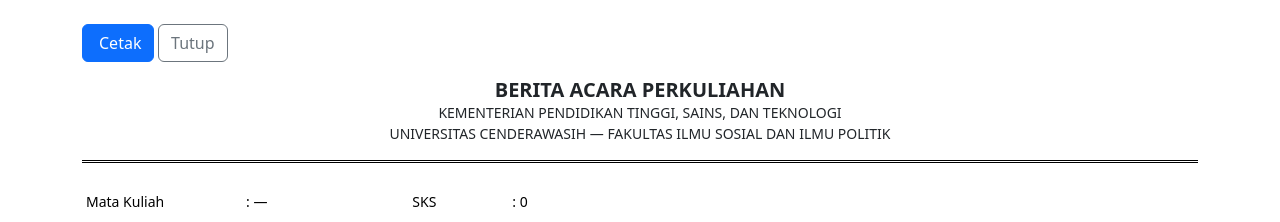
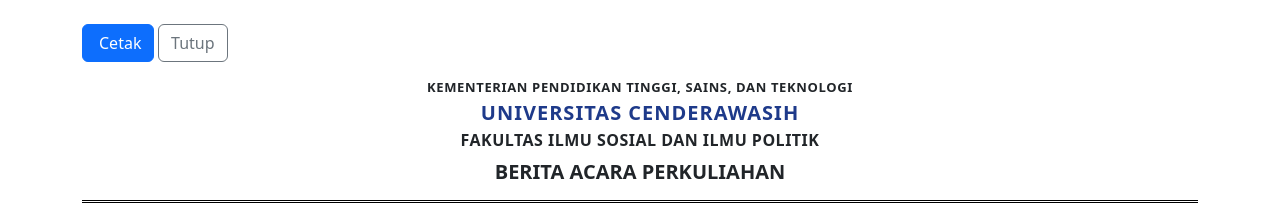
Before and after one commit to johnsamori/absen, a CodeIgniter 4 app: the page made by app/Views/laporan/bap.php in a window 1280 px wide. Shown: the top 222 px of the page. Run offline with PHP 8.4 and a stand-in for CodeIgniter, Linux system fonts and the light colour scheme; the template is opened without the code that fills it, so the values that code supplies are empty; some libraries are stand-ins or nearby versions.

Commit message:
tambahanlogo

```diff
--- a/app/Views/laporan/bap.php
+++ b/app/Views/laporan/bap.php
@@ -1,9 +1,20 @@
+<?php
+/**
+ * @var string $title
+ * @var array<string, mixed> $kelas
+ * @var array<string, mixed> $pertemuan
+ * @var list<array<string, mixed>> $peserta
+ * @var array<int, array<string, mixed>> $statusMap
+ */
+?>
 <!DOCTYPE html>
 <html lang="id">
 <head>
     <meta charset="utf-8">
     <meta name="viewport" content="width=device-width, initial-scale=1">
     <title>BAP — <?= esc($kelas['nama_mk']) ?></title>
+    <link rel="icon" type="image/x-icon" href="<?= base_url('favicon.ico') ?>">
+    <link rel="shortcut icon" type="image/x-icon" href="<?= base_url('favicon.ico') ?>">
     <link href="https://cdn.jsdelivr.net/npm/bootstrap@5.3.3/dist/css/bootstrap.min.css" rel="stylesheet">
     <style>
         body { background: #fff; font-size: 14px; }
@@ -19,10 +30,21 @@
         <button onclick="window.close()" class="btn btn-outline-secondary">Tutup</button>
     </div>
 
-    <div class="kop text-center mb-4">
-        <h5 class="fw-bold mb-0">BERITA ACARA PERKULIAHAN</h5>
-        <div>KEMENTERIAN PENDIDIKAN TINGGI, SAINS, DAN TEKNOLOGI</div>
-        <div>UNIVERSITAS CENDERAWASIH — FAKULTAS ILMU SOSIAL DAN ILMU POLITIK</div>
+    <div class="kop mb-4">
+        <div class="row align-items-center">
+            <div class="col-2 text-center">
+                <?php if (is_file(FCPATH . 'logo_uncen.png')): ?>
+                    <img src="<?= base_url('logo_uncen.png') ?>" alt="Logo UNCEN" style="max-height: 72px; max-width: 100%; object-fit: contain;">
+                <?php endif; ?>
+            </div>
+            <div class="col-8 text-center">
+                <div class="fw-bold" style="font-size: 13px; letter-spacing: 0.05em;">KEMENTERIAN PENDIDIKAN TINGGI, SAINS, DAN TEKNOLOGI</div>
+                <div class="fw-bold fs-5" style="letter-spacing: 0.05em; color: #1e3a8a;">UNIVERSITAS CENDERAWASIH</div>
+                <div class="fw-bold fs-6" style="letter-spacing: 0.03em;">FAKULTAS ILMU SOSIAL DAN ILMU POLITIK</div>
+                <h5 class="fw-bold mt-2 mb-0">BERITA ACARA PERKULIAHAN</h5>
+            </div>
+            <div class="col-2"></div>
+        </div>
     </div>
 
     <table class="table table-sm table-borderless mb-4" style="max-width: 720px;">
--- a/app/Views/laporan/index.php
+++ b/app/Views/laporan/index.php
@@ -1,3 +1,9 @@
+<?php
+/**
+ * @var string $title
+ * @var list<array<string, mixed>> $kelas
+ */
+?>
 <?= $this->extend('layouts/main') ?>
 
 <?= $this->section('content') ?>
--- a/app/Views/layouts/auth.php
+++ b/app/Views/layouts/auth.php
@@ -4,6 +4,8 @@
     <meta charset="utf-8">
     <meta name="viewport" content="width=device-width, initial-scale=1, viewport-fit=cover">
     <title><?= esc($title ?? 'Login') ?> — Absensi FISIP UNCEN</title>
+    <link rel="icon" type="image/x-icon" href="<?= base_url('favicon.ico') ?>">
+    <link rel="shortcut icon" type="image/x-icon" href="<?= base_url('favicon.ico') ?>">
     <link rel="preconnect" href="https://fonts.googleapis.com">
     <link rel="preconnect" href="https://fonts.gstatic.com" crossorigin>
     <link href="https://fonts.googleapis.com/css2?family=Inter:wght@400;500;600;700;800&display=swap" rel="stylesheet">
@@ -14,7 +16,9 @@
 <body class="auth-body">
     <div class="auth-card">
         <div class="auth-brand">
-            <div class="brand-logo"><i class="fa-solid fa-building-columns"></i></div>
+            <div class="brand-logo">
+                <img src="<?= base_url('logo_uncen.png') ?>" alt="Logo UNCEN">
+            </div>
             <h4 class="fw-bold mb-1">Absensi Mahasiswa FISIP</h4>
             <p class="text-muted mb-0">Universitas Cenderawasih</p>
         </div>
--- a/app/Views/mahasiswa/kartu_absensi.php
+++ b/app/Views/mahasiswa/kartu_absensi.php
@@ -18,6 +18,8 @@
     <meta charset="utf-8">
     <meta name="viewport" content="width=device-width, initial-scale=1">
     <title>Kartu Presensi — <?= esc($mhs['nama_lengkap']) ?> (<?= esc($mhs['nim']) ?>)</title>
+    <link rel="icon" type="image/x-icon" href="<?= base_url('favicon.ico') ?>">
+    <link rel="shortcut icon" type="image/x-icon" href="<?= base_url('favicon.ico') ?>">
     <link href="https://cdn.jsdelivr.net/npm/bootstrap@5.3.3/dist/css/bootstrap.min.css" rel="stylesheet">
     <link href="https://cdn.jsdelivr.net/npm/@fortawesome/fontawesome-free@6.5.2/css/all.min.css" rel="stylesheet">
     <style>
--- a/app/Views/mahasiswa/kartu_absensi_detail.php
+++ b/app/Views/mahasiswa/kartu_absensi_detail.php
@@ -21,6 +21,8 @@
     <meta charset="utf-8">
     <meta name="viewport" content="width=device-width, initial-scale=1">
     <title>Lembar Presensi — <?= esc($kelas['nama_mk']) ?> — <?= esc($mhs['nama_lengkap']) ?></title>
+    <link rel="icon" type="image/x-icon" href="<?= base_url('favicon.ico') ?>">
+    <link rel="shortcut icon" type="image/x-icon" href="<?= base_url('favicon.ico') ?>">
     <link href="https://cdn.jsdelivr.net/npm/bootstrap@5.3.3/dist/css/bootstrap.min.css" rel="stylesheet">
     <link href="https://cdn.jsdelivr.net/npm/@fortawesome/fontawesome-free@6.5.2/css/all.min.css" rel="stylesheet">
     <style>
--- a/app/Views/welcome_message.php
+++ b/app/Views/welcome_message.php
@@ -5,7 +5,7 @@
     <title>Welcome to CodeIgniter 4!</title>
     <meta name="description" content="The small framework with powerful features">
     <meta name="viewport" content="width=device-width, initial-scale=1.0">
-    <link rel="shortcut icon" type="image/png" href="/favicon.ico">
+    <link rel="shortcut icon" type="image/x-icon" href="<?= base_url('favicon.ico') ?>">
 
     <!-- STYLES -->
 
```
Also changed, not shown: app/Views/layouts/main.php (+9 -2 lines), public/assets/css/app.css.
